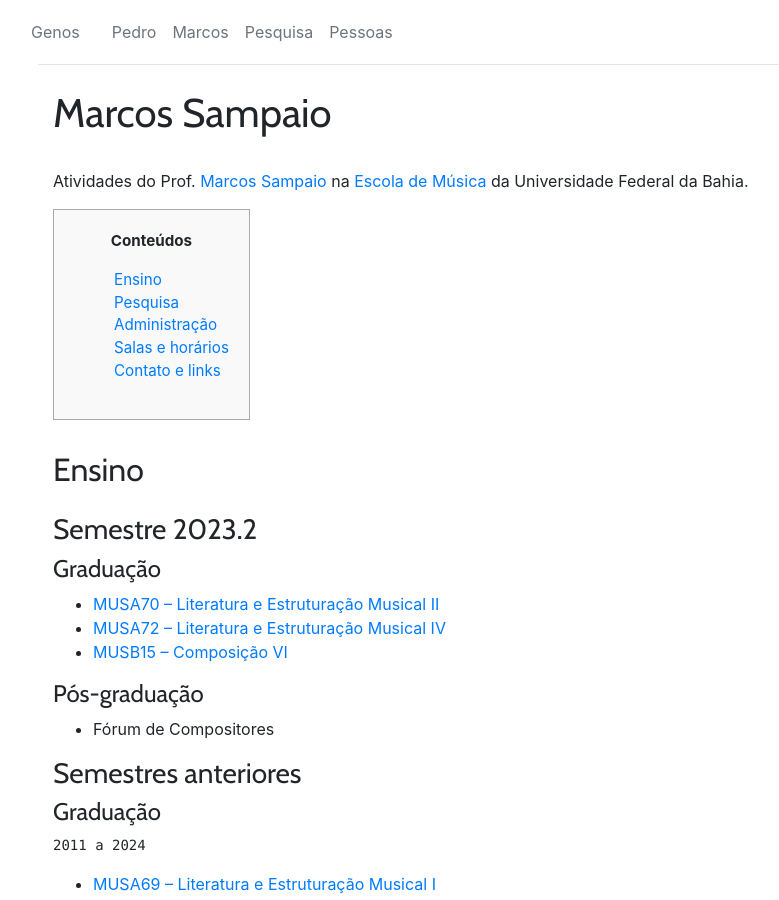
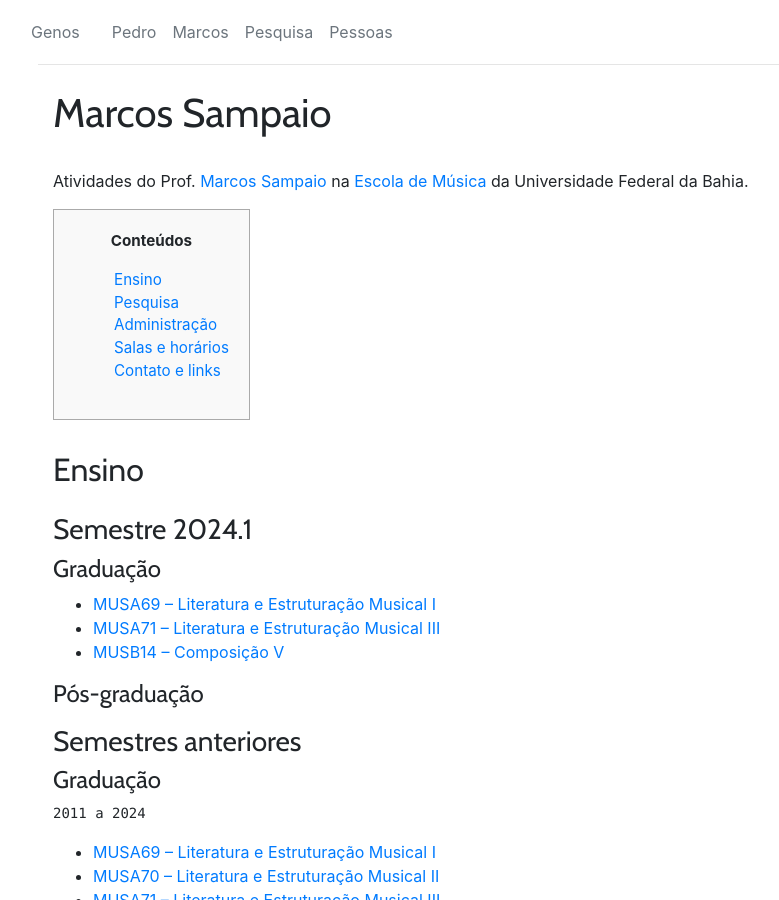
Before and after one commit to kroger/genosmus, a Jekyll site: the page built from _marcos/index.html, in a window 1280 px wide and 900 px high. Shown: the whole window, without its empty margins (47-826 px from the left). Built offline with Jekyll 4.4.1, drawn with Linux system fonts in a browser that asks for light colours; nearby versions of some CDN libraries.

Commit message:
Atualização do semestre - 2024.1

```diff
--- a/_data/docentes.yml
+++ b/_data/docentes.yml
@@ -6,8 +6,8 @@
     nome: "Marcos Sampaio"
     website: "https://marcos.sampaio.me"
     email: "sampaio.marcos@ufba.br"
-    semestre: "2023.2"
+    semestre: "2024.1"
     atual:
-      - musa70
-      - musa72
-      - musb15
+      - musa69
+      - musa71
+      - musb14
--- a/_marcos/index.html
+++ b/_marcos/index.html
@@ -63,7 +63,6 @@
 <h4>Pós-graduação</h4>
 
 <ul>
-    <li>Fórum de Compositores</li>
     {% for page in pages %}
     {% assign disciplina = page.relative_path | split: '/' | last | replace: '.md', '' %}
     {% if site.data.docentes.marcos.atual contains disciplina %}
```
Also changed, not shown: _marcos/cronogramas/semestre.json (+4 -4 lines).
